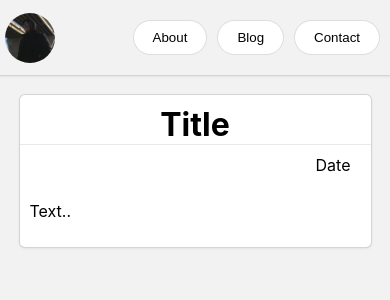
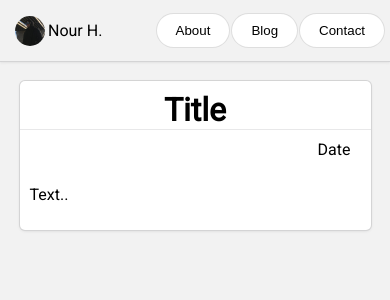
Before and after one commit to nourHalhoul/nourhalhoul.github.io, a React (Create React App) app: page /#/Blog in a window 390 px wide. Shown: the top 300 px of the page. Built offline with nearby package versions, Linux system fonts and the light colour scheme.

Commit message:
Added about me text

```diff
--- a/package.json
+++ b/package.json
@@ -9,6 +9,7 @@
     "@testing-library/user-event": "^13.5.0",
     "react": "^18.1.0",
     "react-dom": "^18.1.0",
+    "react-helmet": "^6.1.0",
     "react-responsive": "^9.0.0-beta.8",
     "react-router-dom": "^6.3.0",
     "react-scripts": "5.0.1",
--- a/public/index.html
+++ b/public/index.html
@@ -9,6 +9,9 @@
   <meta name="description" content="Web site created using create-react-app" />
   <link rel="apple-touch-icon" href="%PUBLIC_URL%/logo192.png" />
   <link rel="stylesheet" href="https://cdn.jsdelivr.net/gh/devicons/devicon@v2.15.1/devicon.min.css">
+  <link rel="preconnect" href="https://fonts.googleapis.com">
+  <link rel="preconnect" href="https://fonts.gstatic.com" crossorigin>
+  <link href="https://fonts.googleapis.com/css2?family=Roboto&display=swap" rel="stylesheet">
   <!--
       manifest.json provides metadata used when your web app is installed on a
       user's mobile device or desktop. See https://developers.google.com/web/fundamentals/web-app-manifest/
--- a/src/App.css
+++ b/src/App.css
@@ -2,14 +2,24 @@ body {
   background-color: #f2f2f2;
   height: 100%;
   overflow: auto;
+  font-family: 'Roboto', sans-serif;
 }
 
 .header {
   display: flex;
   justify-content: space-between;
   align-items: center;
-  padding: 5px;
+  padding-top: 5px;
+  padding-bottom: 5px;
+  padding-right: 15px;
+  padding-left: 15px;
   box-shadow: 0 1px 3px 0 #D4D4D5, 0 0 0 1px #D4D4D5;
+}
+
+.leftHeader {
+  display: flex;
+  align-items: center;
+  gap: 3px;
 }
 
 .aboutButtonHeader,
@@ -21,17 +31,27 @@ body {
   padding-bottom: 10px;
   padding-left: 20px;
   padding-right: 20px;
-  margin-top: 15px;
-  margin-bottom: 15px;
   margin-left: 5px;
-  margin-right: 5px;
   box-shadow: 0 0 0 1px rgba(34, 36, 38, .15) inset;
   border-radius: 25px;
 }
 
+@media only screen and (max-width: 600px) {
+
+  .aboutButtonHeader,
+  .blogButtonHeader,
+  .contactButtonHeader {
+    margin-left: 1px;
+  }
+
+  .header {
+    padding-right: 5px;
+  }
+}
+
 .profileicon {
-  width: 50px;
-  height: 50px;
+  width: 30px;
+  height: 30px;
   max-width: 100%;
   border-radius: 50%;
 }
@@ -94,7 +114,11 @@ body {
 }
 
 .aboutme {
-  padding: 10px;
+  padding-top: 10px;
+  padding-bottom: 10px;
+  padding-left: 15px;
+  padding-right: 15px;
+  line-height: 1.275;
 }
 
 .buttons {
--- a/src/App.js
+++ b/src/App.js
@@ -3,6 +3,7 @@ import './App.css';
 import ProfilePic from './ProfilePic.jpg';
 import { useMediaQuery } from 'react-responsive'
 import { Link } from 'react-router-dom';
+import { Helmet } from 'react-helmet';
 
 function App()
 {
@@ -11,6 +12,9 @@ function App()
 
   return (
     <div className='homepage'>
+      <Helmet>
+        <title>Home</title>
+      </Helmet>
       <img src={ProfilePic} alt='Profile' className='profilepic'></img>
       <div className='layout'>
         {isTabletOrMobile && <div className='badges'>
@@ -23,7 +27,14 @@ function App()
           <h1>Nour H.</h1>
         </div>
         <div className='aboutme'>
-          <p>About me.. About me..<br /> About me..<br /> About me..<br /> About me.. About me.. About me.. About me.. About me.. About me.. </p>
+          <p>Hi, I'm Nour. <br />I build things from scratch using letters, numbers, and special characters.
+            <br />
+            <br />I started messing around with Chrome's Devtools at the age of 11, which really peaked my interest in coding and development.
+            <br />At 13, I started messing around with linux, creating custom Android ROMs and mods, and definitely doing my school homework.
+            <br />After graduating from secondary school, I helped bring a friend's family-run shop to the digital age by building and designing their official online store; resparking my excitement for programming and development.
+            <br />Shortly afterwards, I started an <a href="https://snowvisionstudio.com/">indie game development company</a> that focused on the mobile platform. This allowed me to learn many new things through trial and error such as sprite and asset creation, targeted ad-marketing, and healthy UX/UI development.
+            <br />
+            <br />On this site, I will be documenting my progress and journey throughout my experience as an aspiring engineer.</p>
         </div>
         <div className='languages'>
           <p> Languages: JavaScript | C# | HTML | CSS | SQL
--- a/src/Blog.jsx
+++ b/src/Blog.jsx
@@ -1,45 +1,20 @@
 import React from 'react';
 import './App.css';
 import ProfilePic from './ProfilePic.jpg';
-import { useMediaQuery } from 'react-responsive'
 import { Link } from 'react-router-dom';
-
-function Def()
-{
-    const isTabletOrMobile = useMediaQuery({ maxWidth: 600 })
-    const isDesktopOrLaptop = useMediaQuery({ minWidth: 601 })
-
-    return (
-        <div className='homepage'>
-            <img src={ProfilePic} alt='Profile' className='profilepic'></img>
-            <div className='layout'>
-                {isTabletOrMobile && <div className='badges'>
-                    <i class="devicon-javascript-plain colored" title="JavaScript"></i><i class="devicon-csharp-plain colored" title="C#"></i><i class="devicon-html5-plain colored" title="HTML"></i><i class="devicon-css3-plain colored" title="CSS"></i><i class="devicon-sqlite-plain colored" title="SQL"></i>
-                </div>} {/*Mobile*/}
-                {isDesktopOrLaptop && <div className='badges'>
-                    <i class="devicon-javascript-plain colored" title="JavaScript"></i>&nbsp;<i class="devicon-csharp-plain colored" title="C#"></i>&nbsp;<i class="devicon-html5-plain colored" title="HTML"></i>&nbsp;<i class="devicon-css3-plain colored" title="CSS"></i>&nbsp;<i class="devicon-sqlite-plain colored" title="SQL"></i>
-                </div>} {/*Desktop*/}
-                <div className='name'>
-                    <h1>Nour H.</h1>
-                </div>
-                <div className='aboutme'>
-                    <p>About me.. About me..<br /> About me..<br /> About me..<br /> About me.. About me.. About me.. About me.. About me.. About me.. </p>
-                </div>
-                <div className='languages'>
-                    <p> Languages: JavaScript | C# | HTML | CSS | SQL
-                    </p>
-                </div>
-            </div>
-        </div >
-    );
-}
+import { Helmet } from 'react-helmet';
 
 function Blog()
 {
     return (
         <div className='blogpage'>
+            <Helmet>
+                <title>Blog | Nour H.</title>
+            </Helmet>
             <div className='header'>
-                <img src={ProfilePic} alt='Profile' className='profileicon'></img>
+                <div className='leftHeader'>
+                    <img src={ProfilePic} alt='Profile' className='profileicon'></img>
+                    <p className='nameHeader'>Nour H.</p></div>
                 <div className='buttons'>
                     <Link to='/'>
                         <button className='aboutButtonHeader'>About</button>
--- a/src/Contact.jsx
+++ b/src/Contact.jsx
@@ -3,6 +3,7 @@ import './App.css';
 import ProfilePic from './ProfilePic.jpg';
 import { useMediaQuery } from 'react-responsive'
 import { Link } from 'react-router-dom';
+import { Helmet } from 'react-helmet';
 
 function Contact()
 {
@@ -11,6 +12,9 @@ function Contact()
 
     return (
         <div className='homepage'>
+            <Helmet>
+                <title>Contact | Nour H.</title>
+            </Helmet>
             <img src={ProfilePic} alt='Profile' className='profilepic'></img>
             <div className='layout'>
                 {isTabletOrMobile && <div className='badges'>
@@ -23,7 +27,7 @@ function Contact()
                     <h1>Nour H.</h1>
                 </div>
                 <div className='aboutme'>
-                    <p>About me.. About me..<br /> About me..<br /> About me..<br /> About me.. About me.. About me.. About me.. About me.. About me.. </p>
+                    <p>Contact</p>
                 </div>
                 <div className='languages'>
                     <p> Languages: JavaScript | C# | HTML | CSS | SQL
```
Also changed, not shown: 1 other file (tests, documents, lock files or other folders).
